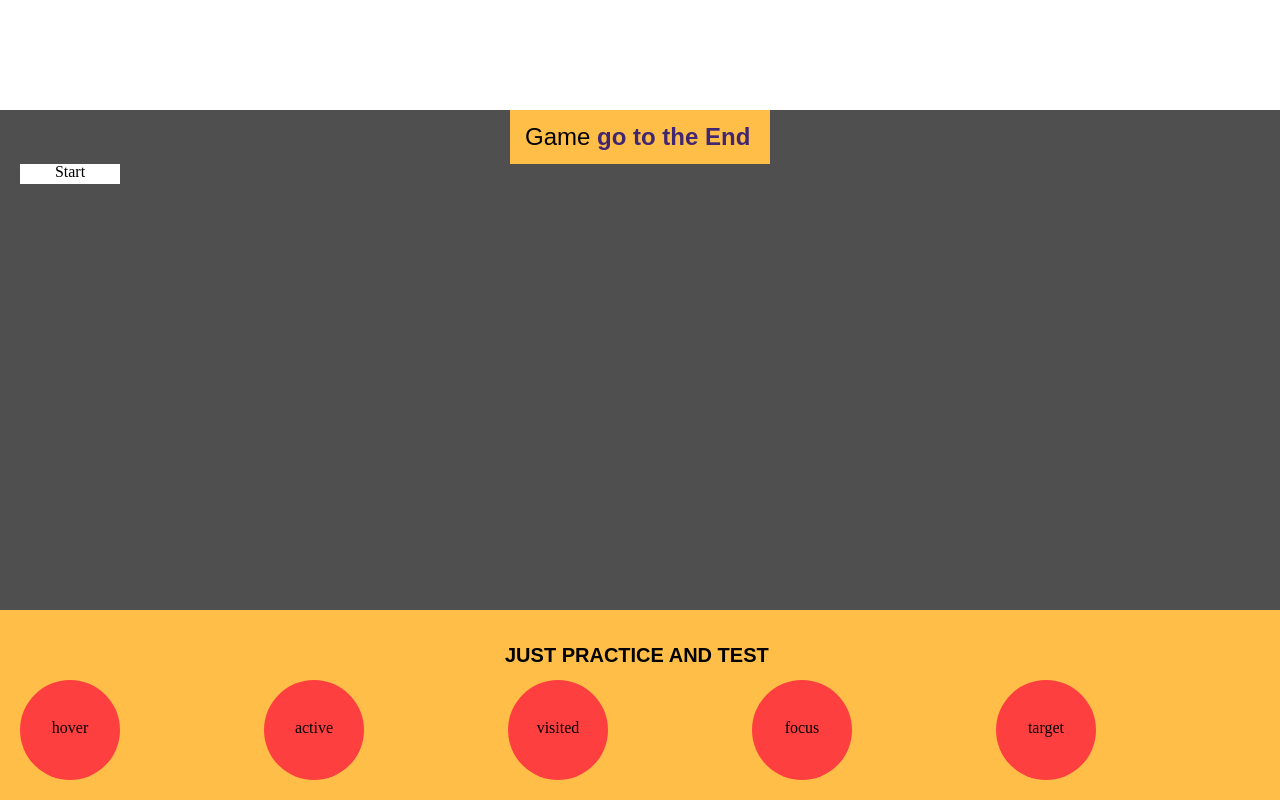
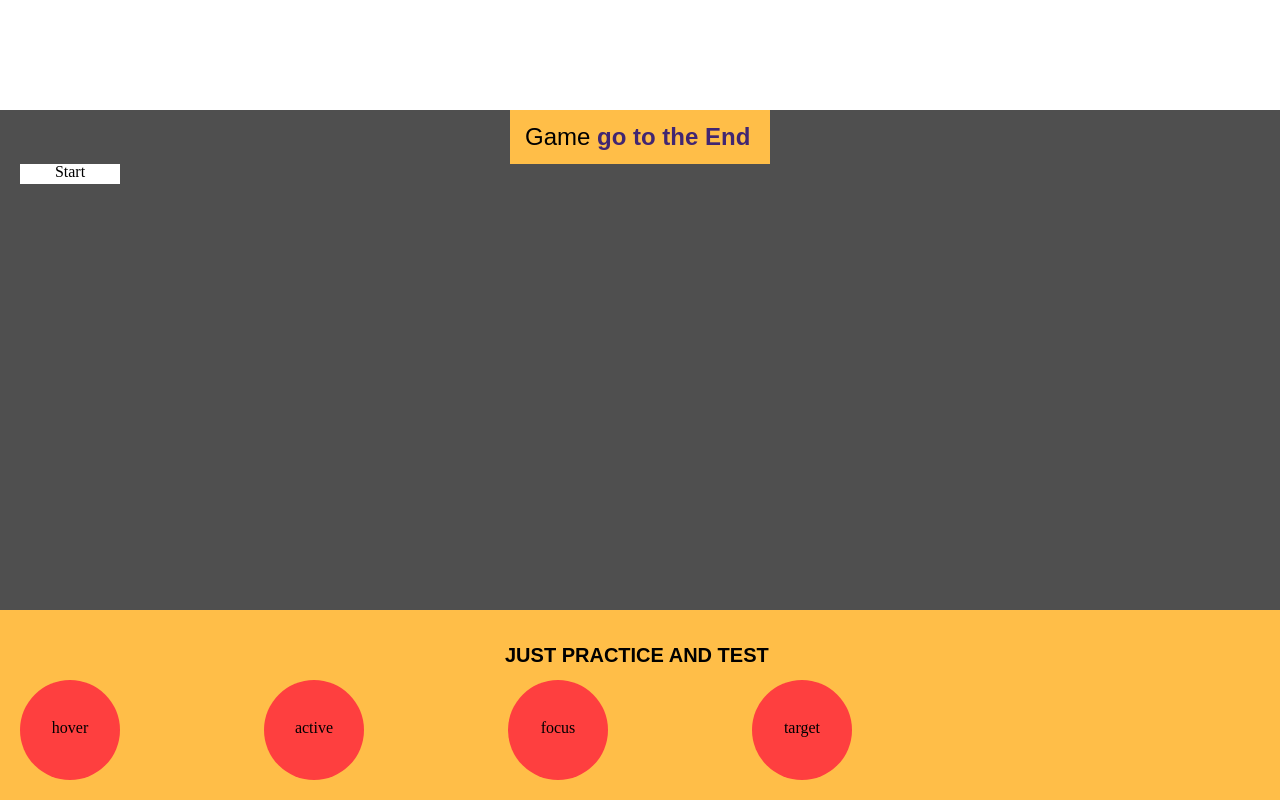
Before and after one commit to dimakhalus/homeworks_2, a plain HTML site: page lesson_07/index.html in a window 1280 px wide. Shown: the part 1322-2122 px from the top of the page. Drawn offline with Linux system fonts and the light colour scheme.

Commit message:
commit 3

```diff
--- a/lesson_07/index.html
+++ b/lesson_07/index.html
@@ -82,7 +82,6 @@
             <h2>just practice and test</h2>
             <div class="block hover">hover</div>
             <div class="block active">active</div>
-            <div class="block visited"><a href="#">visited</a></div>
             <div class="block focus">
                 <a href="#">focus</a>
             </div>
```
